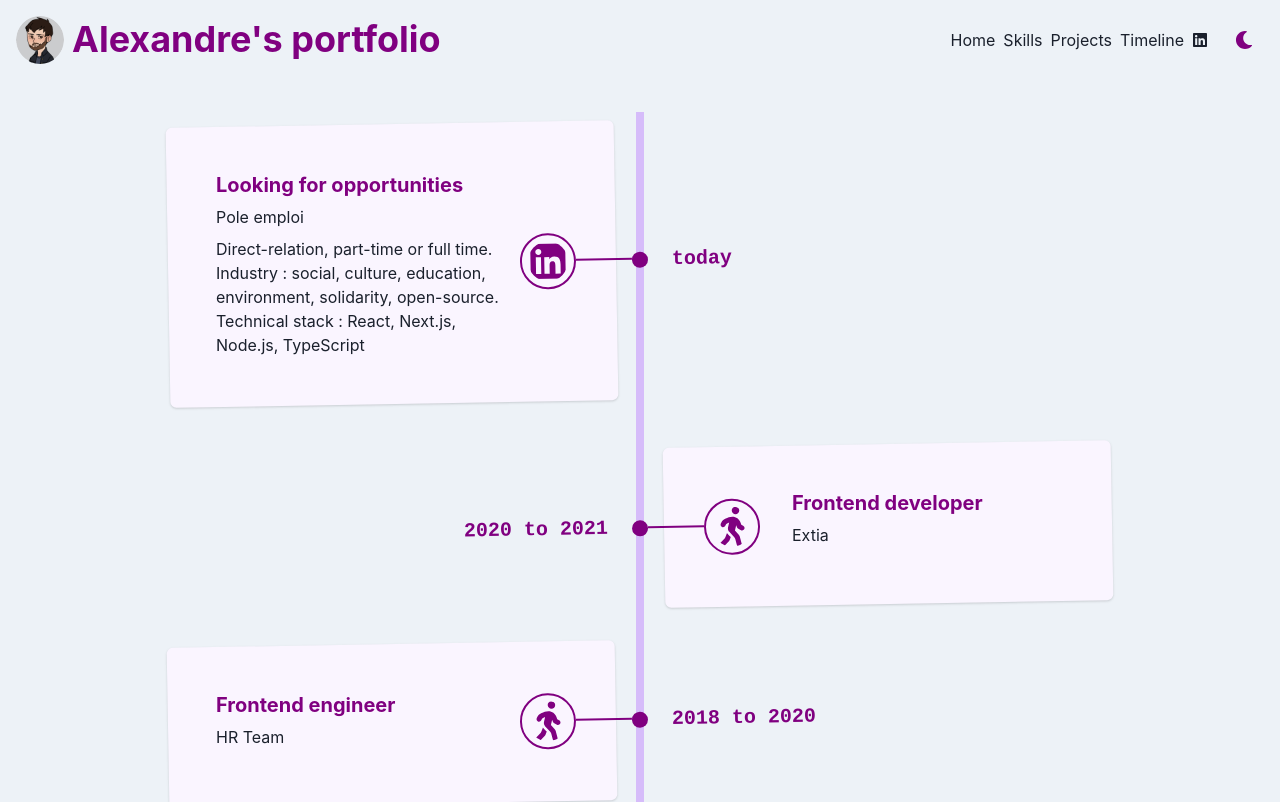
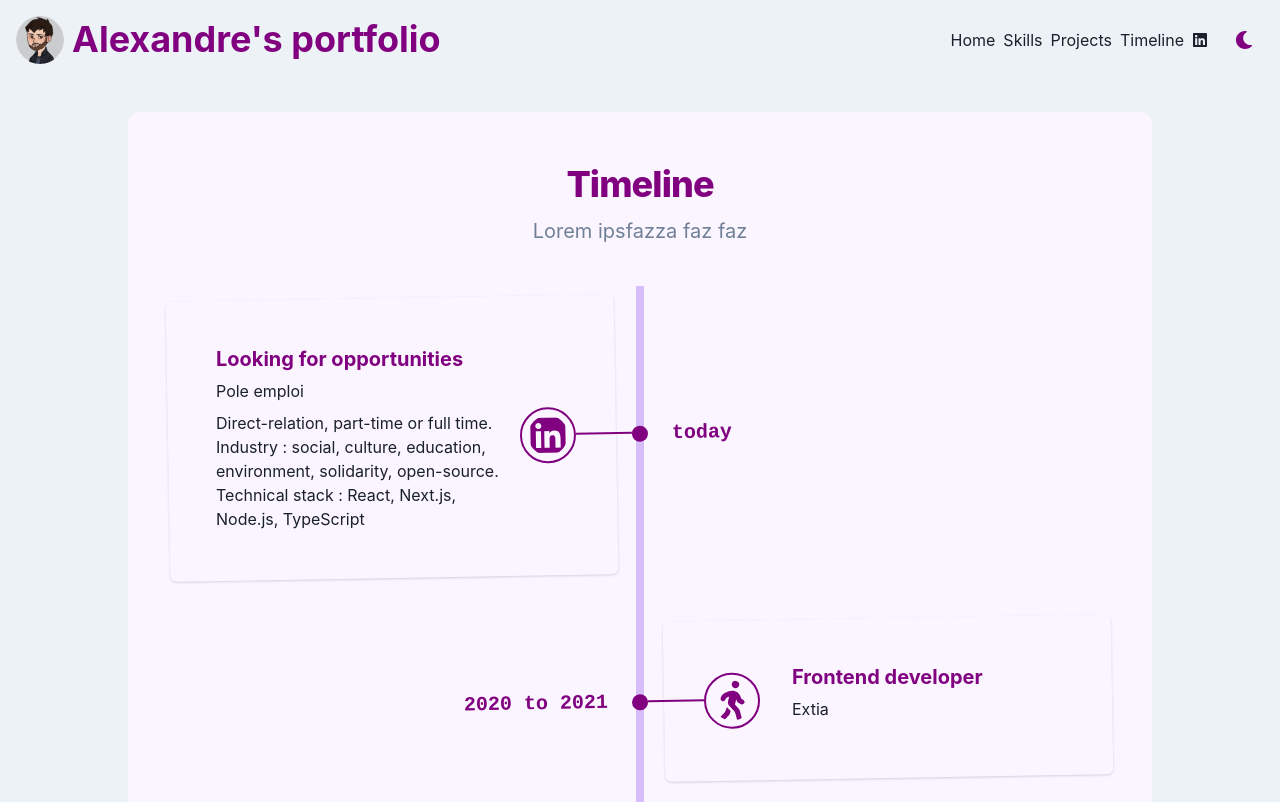
Before and after one commit to alpliar/portfolio, a Next.js app: page /timeline in a window 1280 px wide. Shown: the top 802 px of the page. Built offline with nearby package versions, Linux system fonts and the light colour scheme.

Commit message:
style: use page section for timeline

```diff
--- a/components/TimeLineRow.tsx
+++ b/components/TimeLineRow.tsx
@@ -88,6 +88,11 @@ const TimeLineRow: React.FC<Props> = ({ event, isEven }) => {
     transform: {
       lg: "rotate(-1deg)",
     },
+    // _hover: {
+    //   transform: {
+    //     lg: "rotate(0deg)",
+    //   },
+    // },
     // paddingRight: { base: 6 },
     transition: "all 1s",
     width: {
@@ -99,6 +104,7 @@ const TimeLineRow: React.FC<Props> = ({ event, isEven }) => {
 
   const cardStyle: BoxProps = {
     // backgroundColor: isEven ? "chakra-card-bg" : "chakra-card-secondary-bg",
+    backgroundColor: "surface",
     padding: {
       base: 4,
       sm: 6,
--- a/pages/timeline.tsx
+++ b/pages/timeline.tsx
@@ -1,10 +1,27 @@
+import { Box } from "@chakra-ui/react";
+import { GiAnticlockwiseRotation } from "react-icons/gi";
+import Feature from "../components/Feature";
 import TimeLine from "../components/TimeLine";
+import Features from "../layouts/Features";
 import PageLayout from "../layouts/PageLayout";
 
 type Props = {};
 
 const TimelinePage: React.FC<Props> = () => {
-  return <TimeLine />;
+  return (
+    <Features title="Timeline" subtitle="Lorem ipsfazza faz faz" columns={1}>
+      <Box
+        marginX={{
+          base: -4,
+          sm: -8,
+          md: -16,
+          lg: -32,
+        }}
+      >
+        <TimeLine />
+      </Box>
+    </Features>
+  );
 };
 
 export default TimelinePage;
```
